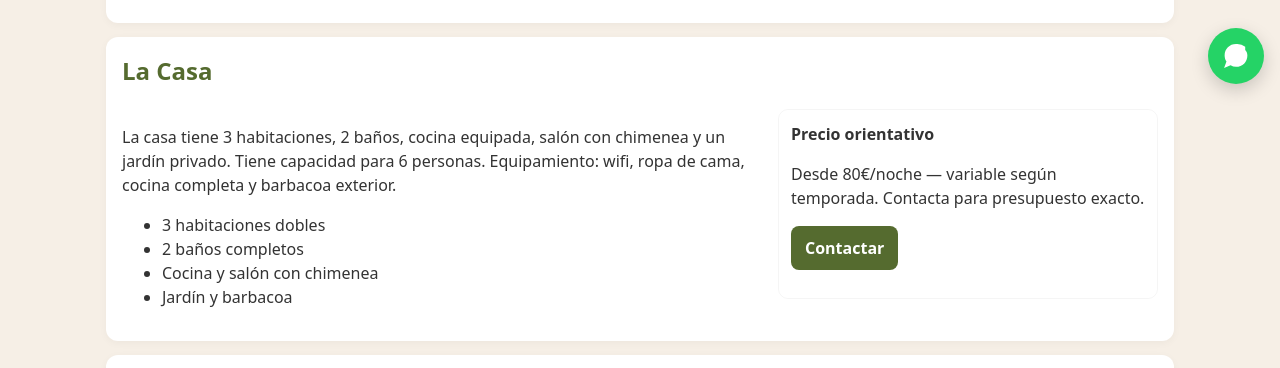
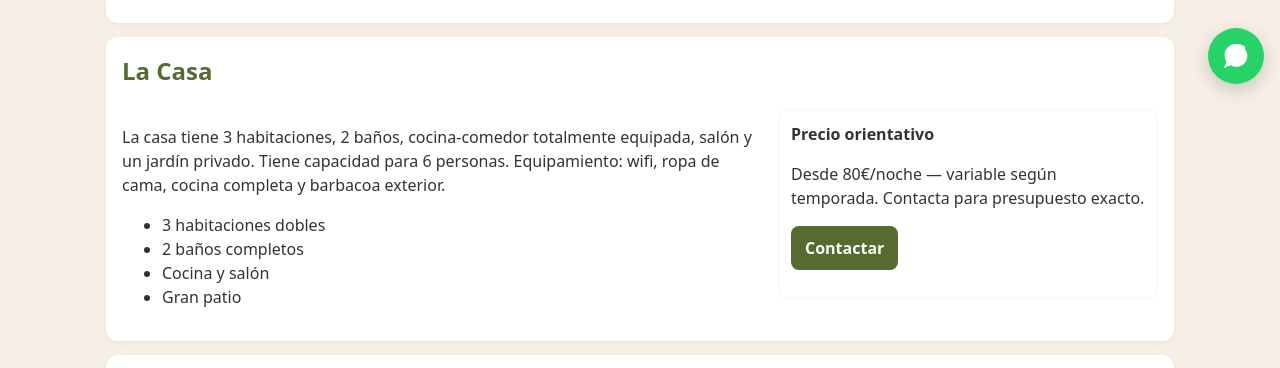
Before and after one commit to La-Casa-de-Antonina7/la-casa-de-Antonina, a plain HTML site: page index.html in a window 1280 px wide. Shown: the part 700-1068 px from the top of the page. Drawn offline with Linux system fonts and the light colour scheme.

Commit message:
Update index.html

```diff
--- a/index.html
+++ b/index.html
@@ -77,12 +77,12 @@
         <h2>La Casa</h2>
         <div class="two-col">
           <div>
-            <p>La casa tiene 3 habitaciones, 2 baños, cocina equipada, salón con chimenea y un jardín privado. Tiene capacidad para 6 personas. Equipamiento: wifi, ropa de cama, cocina completa y barbacoa exterior.</p>
+            <p>La casa tiene 3 habitaciones, 2 baños, cocina-comedor totalmente equipada, salón y un jardín privado. Tiene capacidad para 6 personas. Equipamiento: wifi, ropa de cama, cocina completa y barbacoa exterior.</p>
             <ul>
               <li>3 habitaciones dobles</li>
               <li>2 baños completos</li>
-              <li>Cocina y salón con chimenea</li>
-              <li>Jardín y barbacoa</li>
+              <li>Cocina y salón</li>
+              <li>Gran patio</li>
             </ul>
           </div>
           <aside>
@@ -134,7 +134,7 @@
         <div class="two-col">
           <div>
             <p>Para más información y reservas puedes escribirnos o enviarnos un mensaje por WhatsApp.</p>
-            <p><strong>Email:</strong> <a href="mailto:casadeantonina@gmail.com">casadeantonina@gmail.com</a></p>
+            <p><strong>Email:</strong> <a href="mailto:casaantonina@pippeces.com">casaantonina@pippeces.com</a></p>
             <p><strong>Dirección:</strong> Castilblanco de los Arroyos (Sevilla)</p>
             <form class="form-row" action="#" onsubmit="alert('Gracias — formulario demo. Reemplaza la acción por tu servidor o servicio de emails.');return false;">
               <input type="text" placeholder="Tu nombre" required>
```
